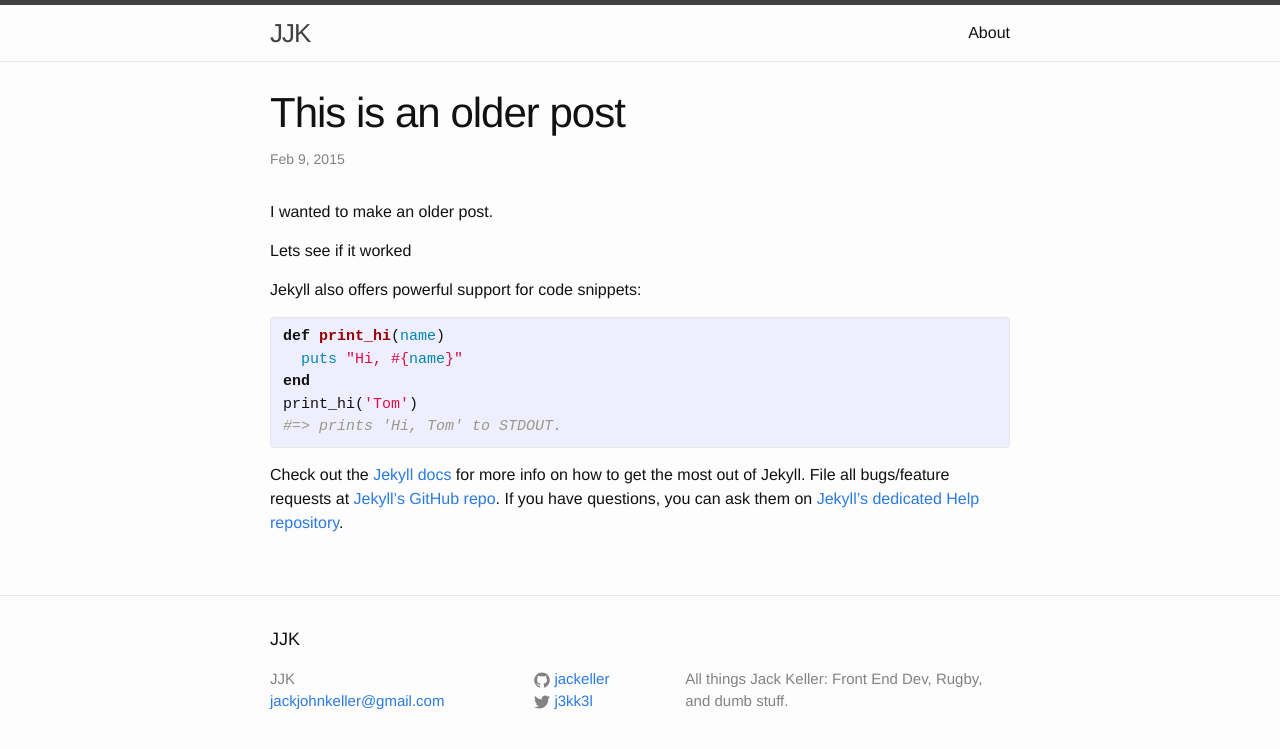
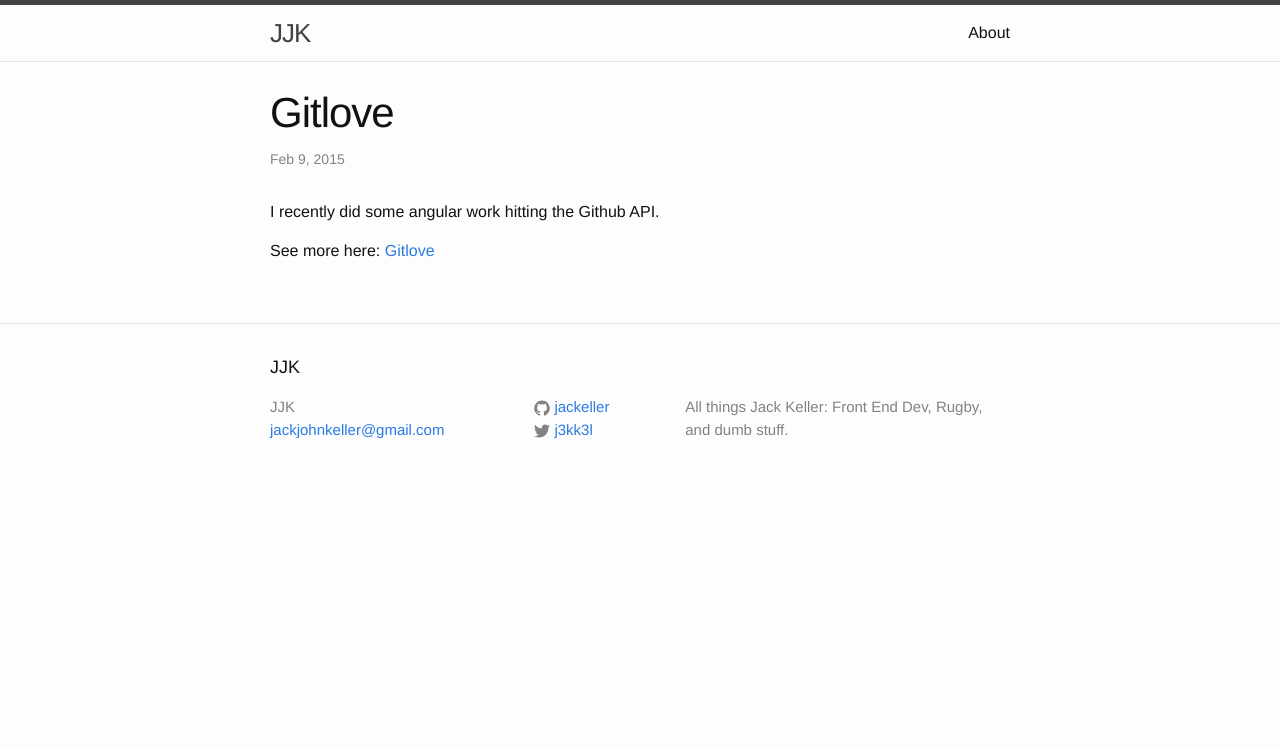
Before and after one commit to jackeller/jackeller.github.io, a Jekyll site: the page built from _posts/2015-02-09-an-older-post.markdown, in a window 1280 px wide. Shown: the top 749 px of the page. Built offline with Jekyll 4.4.1, drawn with Linux system fonts in a browser that asks for light colours.

Commit message:
updating older post

```diff
--- a/_posts/2015-02-09-an-older-post.markdown
+++ b/_posts/2015-02-09-an-older-post.markdown
@@ -1,12 +1,14 @@
 ---
 layout: post
-title:  "This is an older post"
+title:  "Gitlove"
 date:   2015-02-09 22:03:35
 categories: jekyll update
 ---
-I wanted to make an older post.
+I recently did some angular work hitting the Github API.
 
-Lets see if it worked
+See more here:  <a href="/gitlove">Gitlove</a>
+
+<!-- Lets see if it worked
 
 Jekyll also offers powerful support for code snippets:
 
@@ -19,7 +21,7 @@ print_hi('Tom')
 {% endhighlight %}
 
 Check out the [Jekyll docs][jekyll] for more info on how to get the most out of Jekyll. File all bugs/feature requests at [Jekyll’s GitHub repo][jekyll-gh]. If you have questions, you can ask them on [Jekyll’s dedicated Help repository][jekyll-help].
-
+ -->
 [jekyll]:      http://jekyllrb.com
 [jekyll-gh]:   https://github.com/jekyll/jekyll
 [jekyll-help]: https://github.com/jekyll/jekyll-help
```
